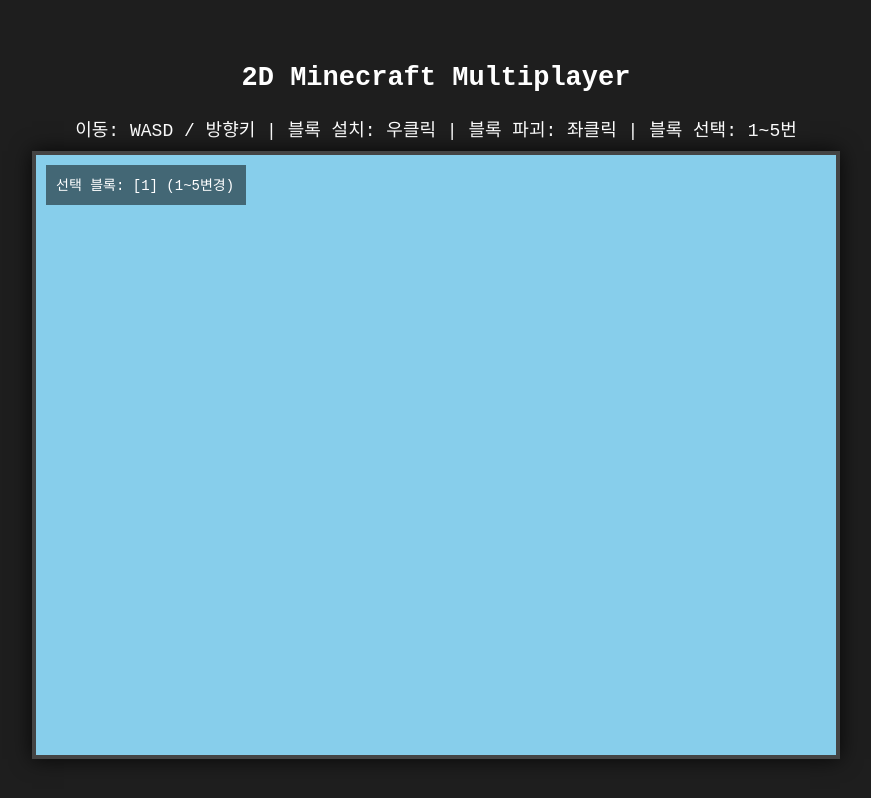
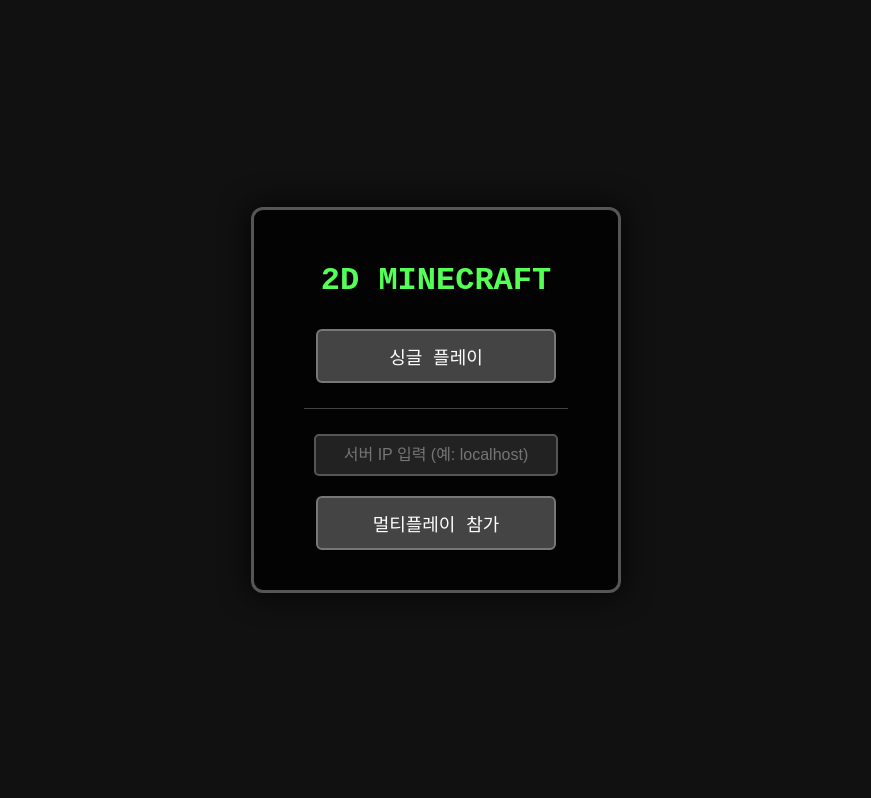
Before and after one commit to ohkyungsun82-sys/dsadasdasd, a website: page index.html in a window 1280 px wide. Shown: the whole page, without its empty margins (204-1075 px from the left). Drawn offline with nearby package versions, Linux system fonts and the light colour scheme; no server answers.

Commit message:
Update index.html

```diff
--- a/index.html
+++ b/index.html
@@ -2,11 +2,11 @@
 <html lang="ko">
 <head>
     <meta charset="UTF-8">
-    <title>2D 마인크래프트 멀티플레이</title>
+    <title>2D Minecraft Multiplayer</title>
     <style>
         body {
             margin: 0;
-            background: #1e1e1e;
+            background: #111;
             color: white;
             font-family: 'Courier New', Courier, monospace;
             display: flex;
@@ -16,28 +16,83 @@
             height: 100vh;
             overflow: hidden;
         }
+        #menuScreen {
+            display: flex;
+            flex-direction: column;
+            align-items: center;
+            background: rgba(0, 0, 0, 0.85);
+            padding: 30px 50px;
+            border-radius: 12px;
+            border: 3px solid #555;
+            box-shadow: 0 0 30px rgba(0,0,0,0.9);
+        }
+        h1 { color: #55ff55; margin-bottom: 20px; text-shadow: 2px 2px #000; }
+        .menu-btn {
+            background: #444;
+            color: white;
+            border: 2px solid #777;
+            padding: 12px 25px;
+            margin: 10px;
+            font-size: 18px;
+            font-family: 'Courier New', Courier, monospace;
+            cursor: pointer;
+            border-radius: 6px;
+            width: 240px;
+            transition: 0.2s;
+        }
+        .menu-btn:hover { background: #55ff55; color: black; border-color: #fff; }
+        input {
+            padding: 10px;
+            margin: 10px;
+            font-size: 16px;
+            width: 220px;
+            background: #222;
+            color: white;
+            border: 2px solid #555;
+            text-align: center;
+            border-radius: 5px;
+        }
+        #gameContainer { display: none; flex-direction: column; align-items: center; }
         #ui {
-            margin-bottom: 10px;
-            font-size: 18px;
+            margin-bottom: 8px;
+            font-size: 14px;
             text-align: center;
+            background: rgba(0,0,0,0.6);
+            padding: 6px 12px;
+            border-radius: 6px;
+            border: 1px solid #555;
         }
         canvas {
-            border: 4px solid #444;
-            background: #87CEEB;
-            box-shadow: 0 0 20px rgba(0,0,0,0.8);
+            border: 4px solid #333;
+            background: #7ec0ee;
+            box-shadow: 0 0 25px rgba(0,0,0,0.9);
         }
     </style>
 </head>
 <body>
+
+    <!-- 메뉴 화면 -->
+    <div id="menuScreen">
+        <h1>2D MINECRAFT</h1>
+        <button class="menu-btn" onclick="startSinglePlay()">싱글 플레이</button>
+        <div style="margin-top: 15px; border-top: 1px solid #444; padding-top: 15px; display: flex; flex-direction: column; align-items: center;">
+            <input type="text" id="serverIp" placeholder="서버 IP 입력 (예: localhost)">
+            <button class="menu-btn" onclick="startMultiPlay()">멀티플레이 참가</button>
+        </div>
+    </div>
+
+    <!-- 게임 플레이 화면 -->
+    <div id="gameContainer">
         <div id="ui">
-        <h2>2D Minecraft Multiplayer</h2>
-        <span>이동: WASD / 방향키 | 블록 설치: 우클릭 | 블록 파괴: 좌클릭 | 블록 선택: 1~5번</span>
+            <span>이동: A/D 또는 방향키 | 점프: W/↑/Space | 파괴: 좌클릭 | 설치: 우클릭 | 블록선택: 1~5 (1:흙, 2:돌, 3:잔디, 4:나무, 5:나뭇잎)</span>
         </div>
         <canvas id="gameCanvas" width="800" height="600"></canvas>
+    </div>
 
-    <script src="/socket.io/socket.io.js"></script>
+    <!-- Socket.io 클라이언트 라이브러리 (파이썬 Flask-SocketIO 연동) -->
+    <script src="https://cdnjs.cloudflare.com/ajax/libs/socket.io/4.7.5/socket.io.min.js"></script>
     <script>
-        const socket = io();
+        let socket;
         const canvas = document.getElementById('gameCanvas');
         const ctx = canvas.getContext('2d');
 
@@ -45,16 +100,17 @@
         let players = {};
         let world = {};
         let myId = null;
+        let isGameStarted = false;
 
         const player = {
-            x: 100,
+            x: 0,
             y: 100,
             width: 24,
-            height: 28,
+            height: 30,
             vx: 0,
             vy: 0,
             speed: 4,
-            jumpPower: 10,
+            jumpPower: 9,
             selectedBlock: 1
         };
 
@@ -71,23 +127,44 @@
             keys[e.code] = false;
         });
 
-        // 블록 타입별 색상
         const blockColors = {
-            1: '#8B4513', // 흙 (Dirt)
-            2: '#787878', // 돌 (Stone)
-            3: '#228B22', // 잔디 (Grass)
-            4: '#A0522D', // 나무 (Wood)
-            5: '#FFD700'  // 황금 (Gold)
+            1: '#8B5A2B', // 흙
+            2: '#7F7F7F', // 돌
+            3: '#559933', // 잔디
+            4: '#654321', // 나무
+            5: '#2d7a2d'  // 나뭇잎
         };
 
+        function startSinglePlay() {
+            // 싱글플레이도 로컬 서버(localhost:5000)와 통신하여 멀티와 동일하게 작동
+            initGame("http://localhost:5000");
+        }
+
+        function startMultiPlay() {
+            let ip = document.getElementById('serverIp').value.trim();
+            if (!ip) ip = "localhost";
+            initGame(`http://${ip}:5000`);
+        }
+
+        function initGame(serverUrl) {
+            document.getElementById('menuScreen').style.display = 'none';
+            document.getElementById('gameContainer').style.display = 'flex';
+
+            socket = io(serverUrl);
+            myId = 'player_' + Math.random().toString(36).substring(2, 7);
+
+            socket.on('connect', () => {
+                socket.emit('joinGame', { id: myId });
+            });
+
             socket.on('init', (data) => {
-            myId = data.id;
                 world = data.world;
                 players = data.players;
                 if (players[myId]) {
                     player.x = players[myId].x;
                     player.y = players[myId].y;
                 }
+                isGameStarted = true;
             });
 
             socket.on('currentPlayers', (serverPlayers) => {
@@ -105,12 +182,18 @@
                 world = serverWorld;
             });
 
+            loop();
+        }
+
+        function isSolid(wx, wy) {
+            return world[`${wx},${wy}`] !== undefined;
+        }
+
         canvas.addEventListener('mousedown', (e) => {
             const rect = canvas.getBoundingClientRect();
             const clickX = e.clientX - rect.left;
             const clickY = e.clientY - rect.top;
 
-            // 카메라 보정 계산 (플레이어 중심)
             const camX = player.x - canvas.width / 2;
             const camY = player.y - canvas.height / 2;
 
@@ -119,13 +202,11 @@
             const key = `${worldX},${worldY}`;
 
             if (e.button === 0) {
-                // 좌클릭: 블록 파괴
                 if (world[key]) {
                     delete world[key];
                     socket.emit('breakBlock', { x: worldX, y: worldY });
                 }
             } else if (e.button === 2) {
-                // 우클릭: 블록 설치
                 if (!world[key]) {
                     world[key] = player.selectedBlock;
                     socket.emit('placeBlock', { x: worldX, y: worldY, type: player.selectedBlock });
@@ -136,70 +217,88 @@
         canvas.addEventListener('contextmenu', e => e.preventDefault());
 
         function update() {
-            // 이동 로직
+            if (!isGameStarted) return;
+
             if (keys['KeyA'] || keys['ArrowLeft']) player.vx = -player.speed;
             else if (keys['KeyD'] || keys['ArrowRight']) player.vx = player.speed;
             else player.vx = 0;
 
-            // 간단한 중력 및 점프
-            player.vy += 0.5; // 중력
-            if ((keys['KeyW'] || keys['ArrowUp'] || keys['Space'])) {
-                // 바닥에 닿았을 때 점프 (간이 체크)
+            player.vy += 0.45;
+            if (player.vy > 12) player.vy = 12;
+
+            if (keys['KeyW'] || keys['ArrowUp'] || keys['Space']) {
+                const feetY = Math.floor((player.y + player.height + 2) / TILE_SIZE);
+                const centerX = Math.floor((player.x + player.width / 2) / TILE_SIZE);
+                if (isSolid(centerX, feetY)) {
                     player.vy = -player.jumpPower;
+                }
             }
 
             player.x += player.vx;
             player.y += player.vy;
 
-            // 바닥 제한
-            if (player.y > 1000) {
-                player.y = 100;
+            const feetY = Math.floor((player.y + player.height) / TILE_SIZE);
+            const headY = Math.floor(player.y / TILE_SIZE);
+            const leftX = Math.floor(player.x / TILE_SIZE);
+            const rightX = Math.floor((player.x + player.width) / TILE_SIZE);
+
+            if (player.vy > 0) {
+                if (isSolid(leftX, feetY) || isSolid(rightX, feetY)) {
+                    player.y = feetY * TILE_SIZE - player.height;
+                    player.vy = 0;
+                }
+            } else if (player.vy < 0) {
+                if (isSolid(leftX, headY) || isSolid(rightX, headY)) {
+                    player.y = (headY + 1) * TILE_SIZE;
+                    player.vy = 0;
+                }
+            }
+
+            if (player.y > 800) {
+                player.y = 50;
+                player.x = 0;
                 player.vy = 0;
             }
 
             if (myId && players[myId]) {
-                socket.emit('playerMovement', { x: player.x, y: player.y });
+                socket.emit('playerMovement', { id: myId, x: player.x, y: player.y });
             }
         }
 
         function draw() {
             ctx.clearRect(0, 0, canvas.width, canvas.height);
 
-            const camX = player.x - canvas.width / 2;
-            const camY = player.y - canvas.height / 2;
+            // 카메라가 플레이어를 부드럽고 안정적으로 추적하도록 보정 (떨림 방지)
+            const camX = Math.floor(player.x - canvas.width / 2);
+            const camY = Math.floor(player.y - canvas.height / 2);
 
             ctx.save();
             ctx.translate(-camX, -camY);
 
-            // 월드 렌더링
             for (let key in world) {
                 let [wx, wy] = key.split(',').map(Number);
-                ctx.fillStyle = blockColors[world[key]] || '#fff';
+                let blockType = world[key];
+
+                ctx.fillStyle = blockColors[blockType] || '#fff';
                 ctx.fillRect(wx * TILE_SIZE, wy * TILE_SIZE, TILE_SIZE, TILE_SIZE);
-                ctx.strokeStyle = 'rgba(0,0,0,0.1)';
+
+                ctx.strokeStyle = 'rgba(0,0,0,0.15)';
                 ctx.strokeRect(wx * TILE_SIZE, wy * TILE_SIZE, TILE_SIZE, TILE_SIZE);
             }
 
-            // 플레이어들 렌더링
             for (let id in players) {
                 let p = players[id];
-                ctx.fillStyle = (id === myId) ? '#ff5555' : '#5555ff';
-                ctx.fillRect(p.x, p.y, player.width, player.height);
+                ctx.fillStyle = (id === myId) ? '#cc3333' : '#3333cc';
+                ctx.fillRect(p.x, p.y + 8, p.width, p.height - 8);
+                ctx.fillStyle = '#ffcc99';
+                ctx.fillRect(p.x + 2, p.y, p.width - 4, 10);
 
-                // 닉네임 표시
                 ctx.fillStyle = '#ffffff';
-                ctx.font = '12px Courier New';
-                ctx.fillText(id.substring(0, 5), p.x, p.y - 6);
+                ctx.font = '11px Courier New';
+                ctx.fillText(id.substring(0, 6), p.x - 4, p.y - 6);
             }
 
             ctx.restore();
-
-            // 인벤토리 UI 표시
-            ctx.fillStyle = 'rgba(0, 0, 0, 0.5)';
-            ctx.fillRect(10, 10, 200, 40);
-            ctx.fillStyle = '#fff';
-            ctx.font = '14px Courier New';
-            ctx.fillText(`선택 블록: [${player.selectedBlock}] (1~5변경)`, 20, 35);
         }
 
         function loop() {
@@ -207,8 +306,6 @@
             draw();
             requestAnimationFrame(loop);
         }
-
-        loop();
     </script>
 </body>
 </html>
```
Lines whose indentation alone changed are shown as unchanged.
